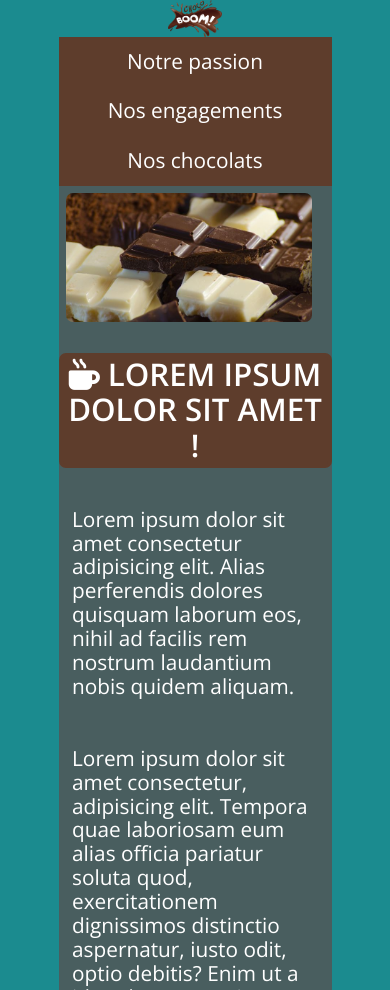
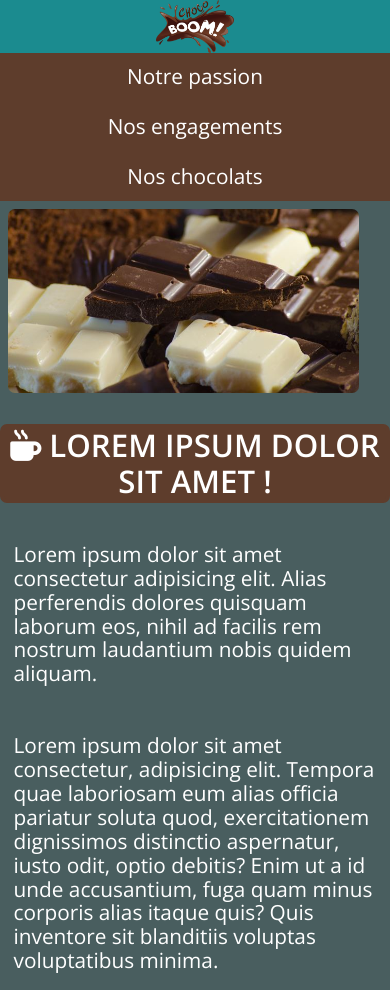
Before and after one commit to Alain2010/tp_site_chocolat_boom2021, a plain HTML site: page index.html in a window 390 px wide. Shown: the top 990 px of the page. Drawn offline with nearby package versions, Linux system fonts and the light colour scheme; a web font is replaced by a local one.

Commit message:
correction body

```diff
--- a/css/style.css
+++ b/css/style.css
@@ -111,5 +111,11 @@ a:hover{
 
         height: 9.3em;
     }
+    header{
+        background-color:  #1B8B8F;
+    }
+    body{
+        width: auto;
+    }
 
 }
```
